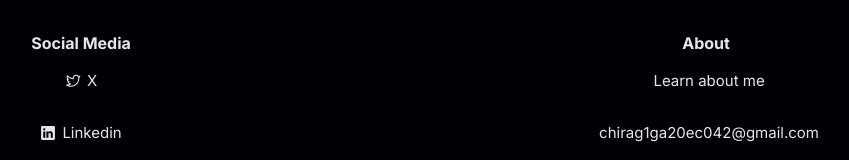
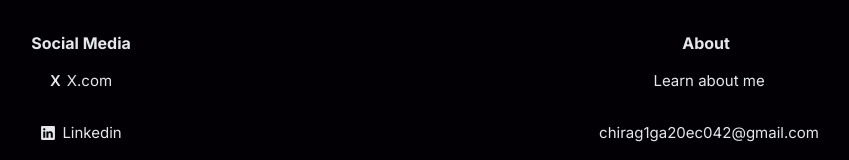
Before and after one commit to chiraggowda92187/Portfolio, a Next.js app in the folder frontend/: page / in a window 1280 px wide. Shown: the part 1967-2127 px from the top of the page, without its empty margins (240-1089 px from the left). Built offline with nearby package versions, Linux system fonts and the light colour scheme; no server answers; a web font is replaced by a local one.

Commit message:
Update Footer.tsx

```diff
--- a/frontend/components/main/Footer.tsx
+++ b/frontend/components/main/Footer.tsx
@@ -15,9 +15,9 @@ import { RxDiscordLogo, RxGithubLogo, RxInstagramLogo, RxLinkedinLogo, RxTwitter
             <div className="min-w-[200px] h-auto flex flex-col items-center justify-start">
               <div className="font-bold text-[16px]">Social Media</div>
               <p className="flex flex-row items-center my-[15px] cursor-pointer z-[25] ">
-                <RxTwitterLogo />
+                <div className ="text-[15px] font-semibold">X</div>
                 <span className="text-[15px] ml-[6px]">
-                  <a href="https://x.com/ChiragG11071954 ">X</a>
+                  <a href="https://x.com/ChiragG11071954 ">X.com</a>
                 </span>
               </p>
               <p className="flex flex-row items-center my-[15px] cursor-pointer z-[25] ">
```
